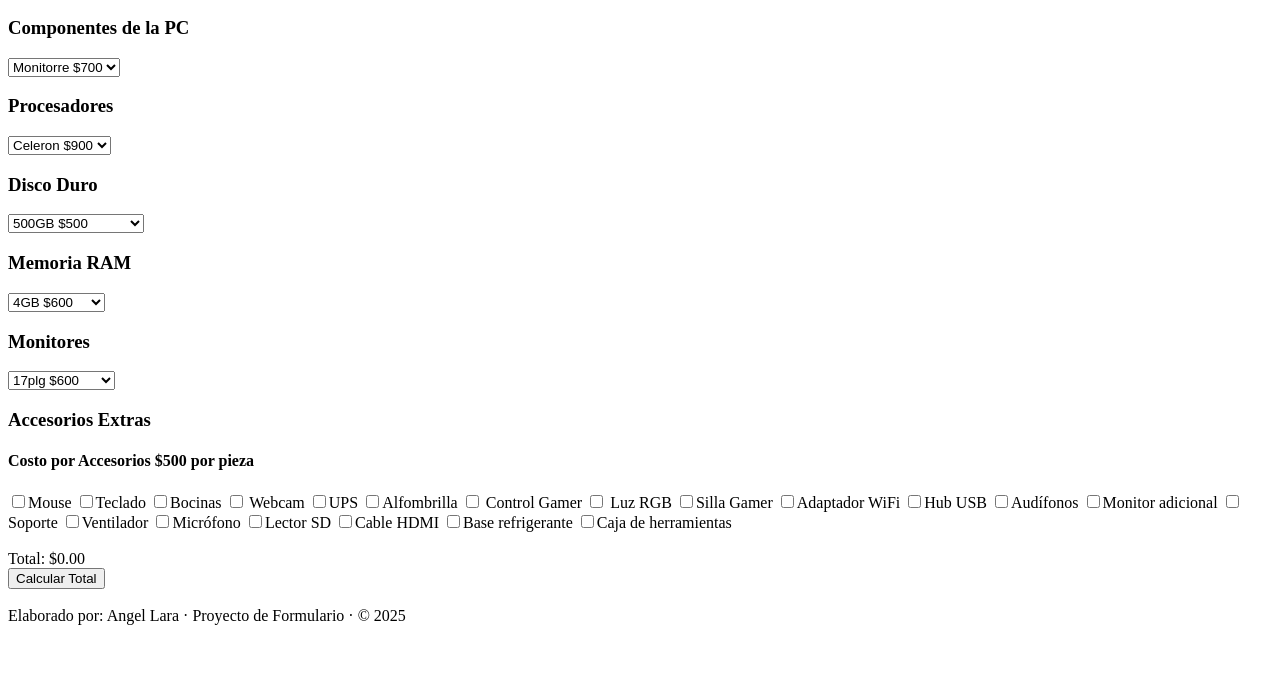
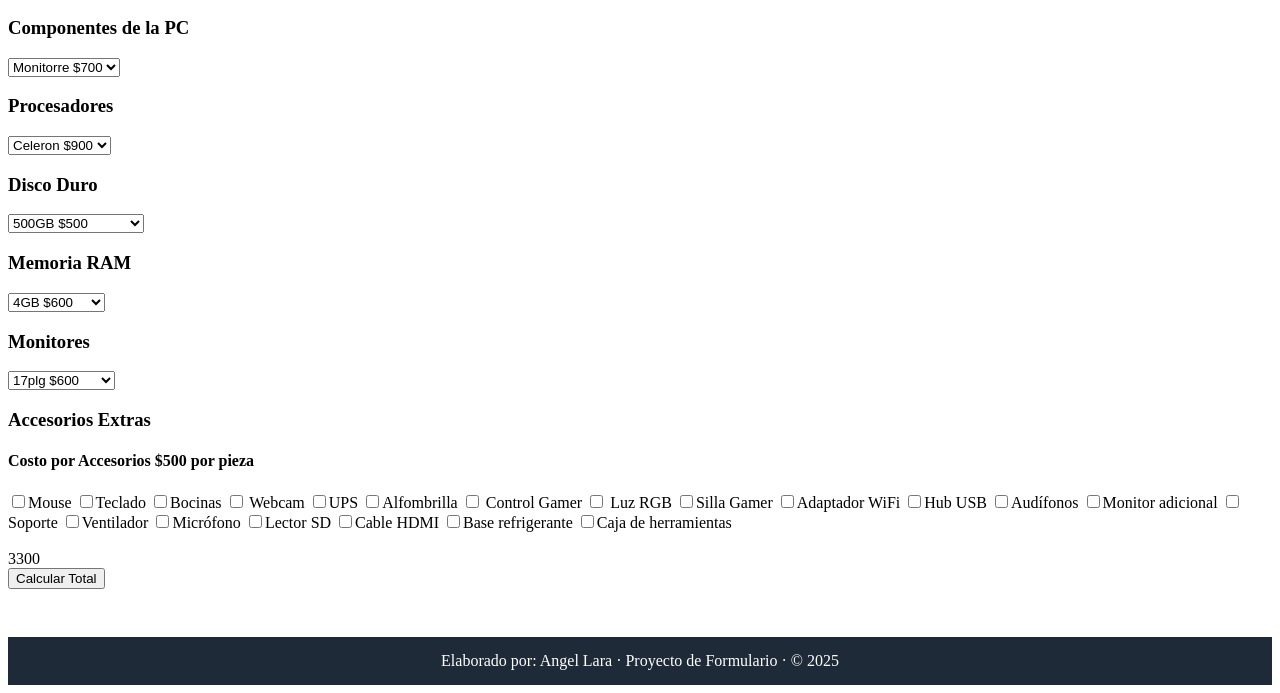
Before and after one commit to AngelL218/Arma-computadora, a plain HTML site: page index.html in a window 1280 px wide. Both pictures are taken after a click on the button "Calcular Total". Shown: the part 110-803 px from the top of the page. Drawn offline with Linux system fonts and the light colour scheme.

Commit message:
avance 5

```diff
--- a/index.html
+++ b/index.html
@@ -10,9 +10,9 @@
     <h1>"COMPUTER CENTER"</h1>
     <h2>"Diseña y configura tu propia computadora personal de videojuegos"</h2>
 
-    <form action="">
+    <form action="" id="formulario">
         <h3>Componentes de la PC</h3>
-        <select name="componentes" id="componentes">
+        <select name="componente" id="componente">
             <option value="moni">Monitorre $700</option>
             <option value="torre">Torre $1200</option>
             <option value="desk">Desktop $550</option>
--- a/scrips.js
+++ b/scrips.js
@@ -1,7 +1,7 @@
 var formulario = document.getElementById("formulario");
 
 function calcular(){
-    var componentes = formulario.componentes.value;
+    var componente = formulario.componente.value;
     var procesador = formulario.procesador.value;
     var disco = formulario.disco.value;
     var ram = formulario.ram.value;
@@ -9,16 +9,16 @@ function calcular(){
 
     var total = 0
 
-              if(componentes == "moni") {
+              if(componente == "moni") {
   total = total + 700;     }
 
-                if(componentes == "torre") {
+                if(componente == "torre") {
   total = total + 1200;     }
 
-                if(componentes == "desk") {
+                if(componente == "desk") {
   total = total + 550;     }
 
-                if(componentes == "gamer") {
+                if(componente == "gamer") {
   total = total + 2500;     }
 
 
@@ -135,9 +135,18 @@ function calcular(){
         if(formulario.lector.checked == true){
   total += 500; }
 
-        if(formulario.mouse.checked == true){
+        if(formulario.hdmi.checked == true){
   total += 500; }
 
-        if(formulario.mouse.checked == true){
+        if(formulario.refrigerante.checked == true){
   total += 500; }
+
+        if(formulario.herramientas.checked == true){
+  total += 500; }
+
+
+         formulario.total.value = total;
+    document.getElementById('total').innerText = total;
+
+        console.info("total");
 }
--- a/style.css
+++ b/style.css
@@ -0,0 +1,16 @@
+body{
+
+}
+
+footer {
+  text-align: center;
+  padding: 15px;
+  background: #1e2a38;
+  color: #fff;
+  margin-top: 30px;
+  font-size: 0.9;
+}
+
+button:hover {
+  background: #3b4a5a;
+}
```
